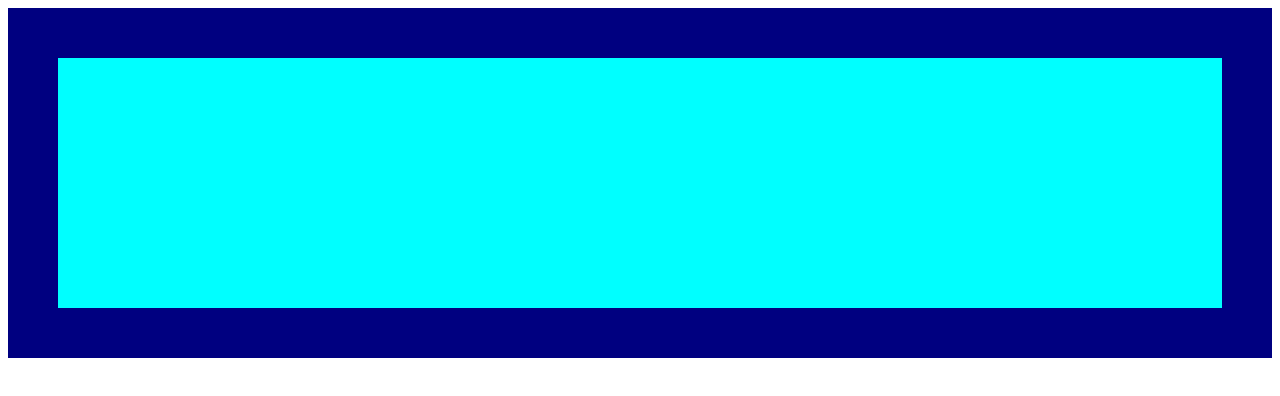
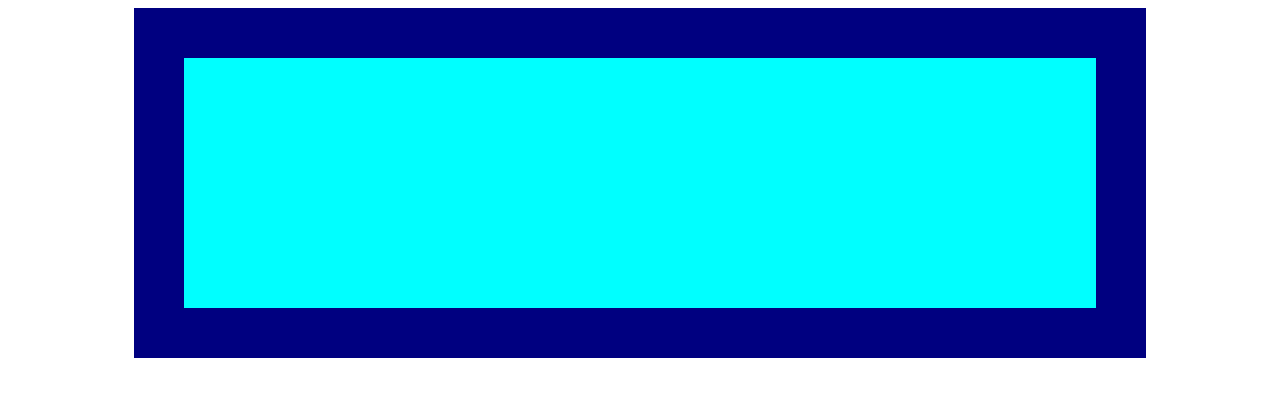
Before and after one commit to TaufiqHdyt/crl-21, a SvelteKit app: page /day-1/01 in a window 1280 px wide. Shown: the top 396 px of the page. Built offline with nearby package versions, Linux system fonts and the light colour scheme.

Commit message:
day 1 - 01 done

```diff
--- a/src/routes/day-1/01/style.css
+++ b/src/routes/day-1/01/style.css
@@ -9,6 +9,17 @@ body {
 .parent {
 	background-color: navy;
 	padding: 50px;
+
+  /*
+    fixed width,
+    default of border box width is 100%,
+    so prevent using a fixed width for layout
+   */
+  /* width: 900px; */
+  width: 80%;
+
+  /* margin y: 0; x: auto */
+  margin: 0 auto;
 }
 
 .child {
```
